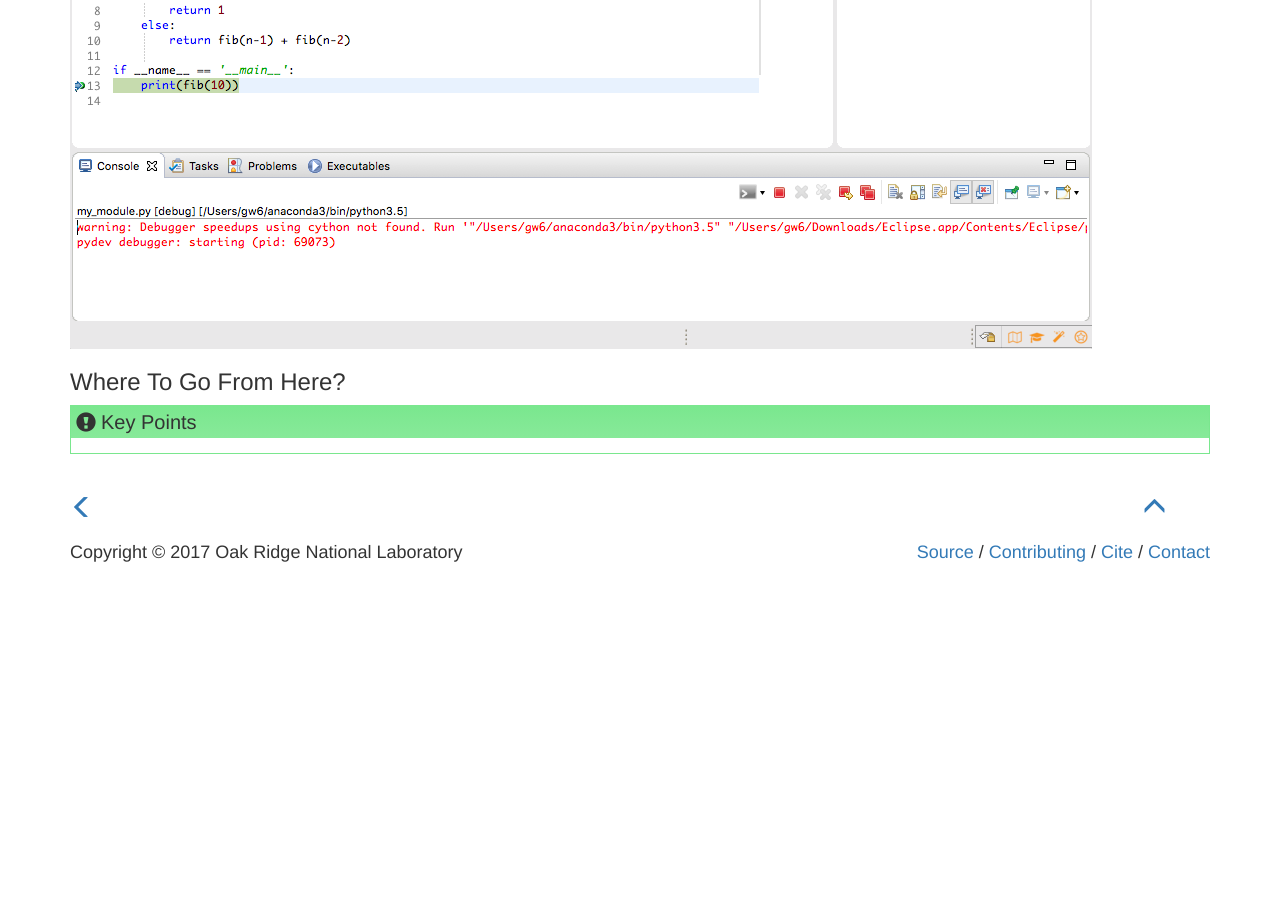
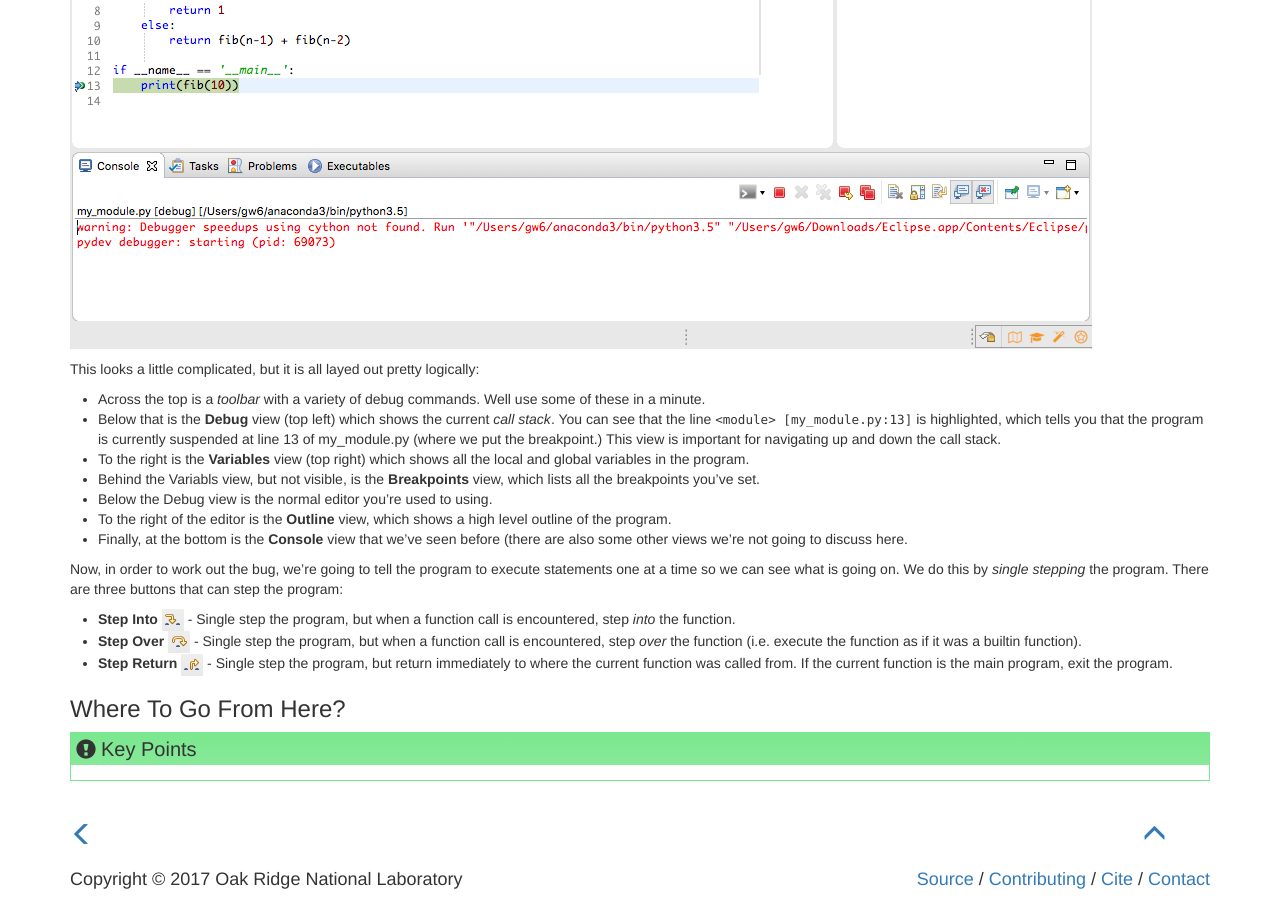
Before and after one commit to ornl-ssd/python-dev-env, a Jekyll site: the page built from _episodes/03-pydev.md, in a window 1280 px wide and 900 px high, scrolled down 9402 px. Built offline with Jekyll 4.4.1, drawn with Linux system fonts in a browser that asks for light colours; before the commit the page ends 9975 px from its top, so only the background shows below that; some of the changed text lies outside the part shown.

Commit message:
Stepping
Signed-off-by: Watson, Gregory <g.watson@computer.org>

```diff
--- a/_episodes/03-pydev.md
+++ b/_episodes/03-pydev.md
@@ -189,8 +189,8 @@ breakpoint marker on the line.
 
 Now, to start the debugger just choose **Run** > **Debug**. The first time you do this, you will see the dialog
 below. This is just to warn you that the perspective is going to switch to the Debug perspective. If you want this
-to happen automatically in the future (and I would recommend doing so), check the *Remember my decision* box and
-click on **Yes**.
+to happen automatically in the future (and I would recommend doing so), check the box next to **Remember my decision**
+and click on **Yes**.
 
 <img src="{{ site.github.url }}/fig/03-pydev-switch.png">
 
@@ -199,4 +199,28 @@ having to launch a separate tool, PyDev has done it all for you. Here's what you
 
 <img src="{{ site.github.url }}/fig/03-pydev-debug.png">
 
+This looks a little complicated, but it is all layed out pretty logically:
+
+* Across the top is a *toolbar* with a variety of debug commands. Well use some of these in a minute.
+* Below that is the **Debug** view (top left) which shows the current *call stack*. You can see that the line
+  `<module> [my_module.py:13]` is highlighted, which tells you that the program is currently
+  suspended at line 13 of my_module.py (where we put the breakpoint.) This view is important for navigating up and down
+  the call stack.
+* To the right is the **Variables** view (top right) which shows all the local and global variables in the program.
+* Behind the Variabls view, but not visible, is the **Breakpoints** view, which lists all the breakpoints you've set.
+* Below the Debug view is the normal editor you're used to using.
+* To the right of the editor is the **Outline** view, which shows a high level outline of the program.
+* Finally, at the bottom is the **Console** view that we've seen before (there are also some other views we're
+  not going to discuss here.
+
+Now, in order to work out the bug, we're going to tell the program to execute statements one at a time so we can see
+what is going on. We do this by *single stepping* the program. There are three buttons that can step the program:
+
+* **Step Into** <img src="{{ site.github.url }}/fig/03-pydev-step-into.png"> - Single step the program, but when a function
+  call is encountered, step *into* the function.
+* **Step Over** <img src="{{ site.github.url }}/fig/03-pydev-step-over.png"> - Single step the program, but when a function
+  call is encountered, step *over* the function (i.e. execute the function as if it was a builtin function).
+* **Step Return** <img src="{{ site.github.url }}/fig/03-pydev-step-return.png"> - Single step the program, but return
+  immediately to where the current function was called from. If the current function is the main program, exit the program.
+
 ### Where To Go From Here?
```
Also changed, not shown: other parts of _episodes/03-pydev.md (+1 -1 lines), fig/03-pydev-step-into.png (added), fig/03-pydev-step-over.png (added), fig/03-pydev-step-return.png (added).
